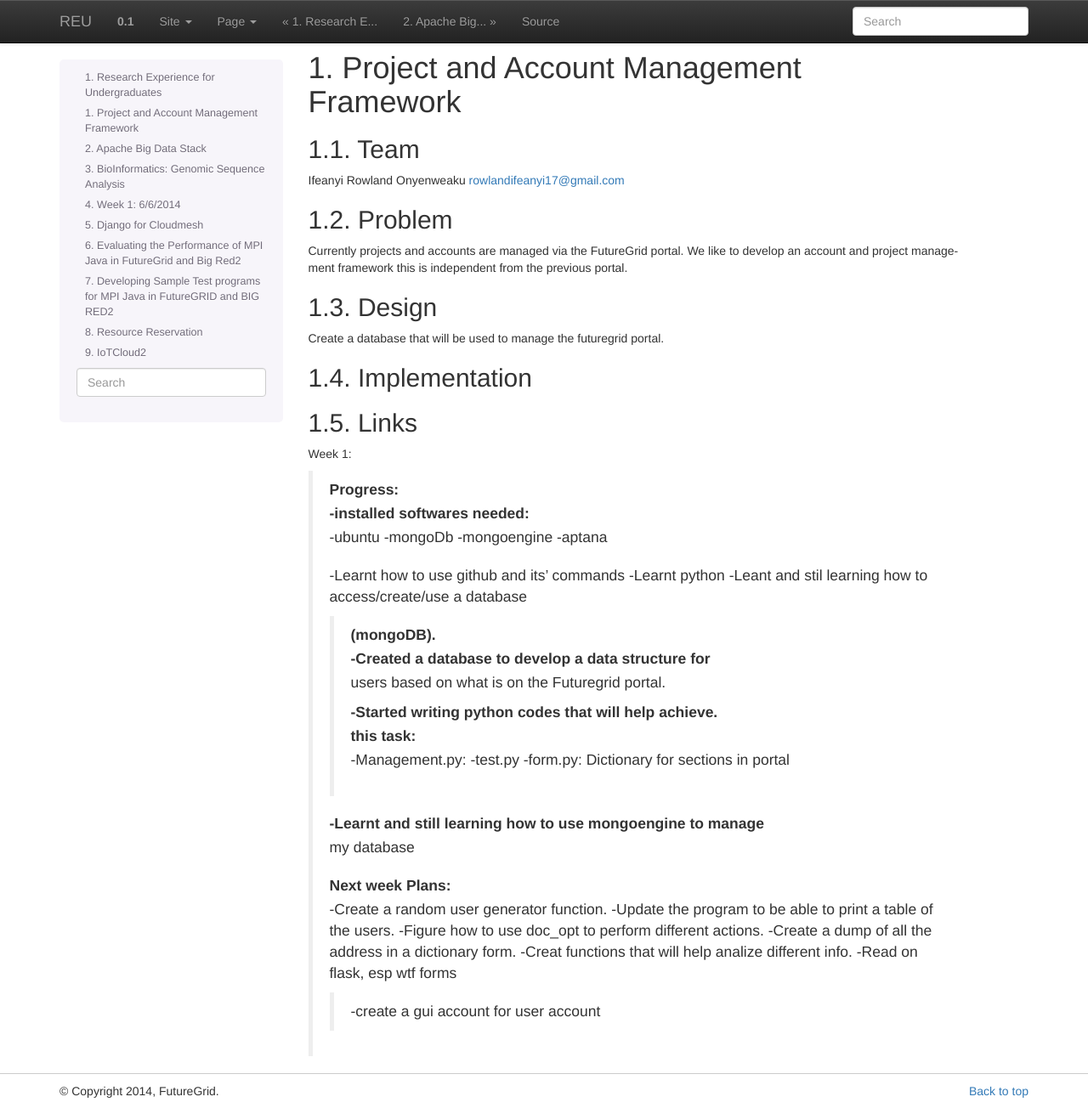
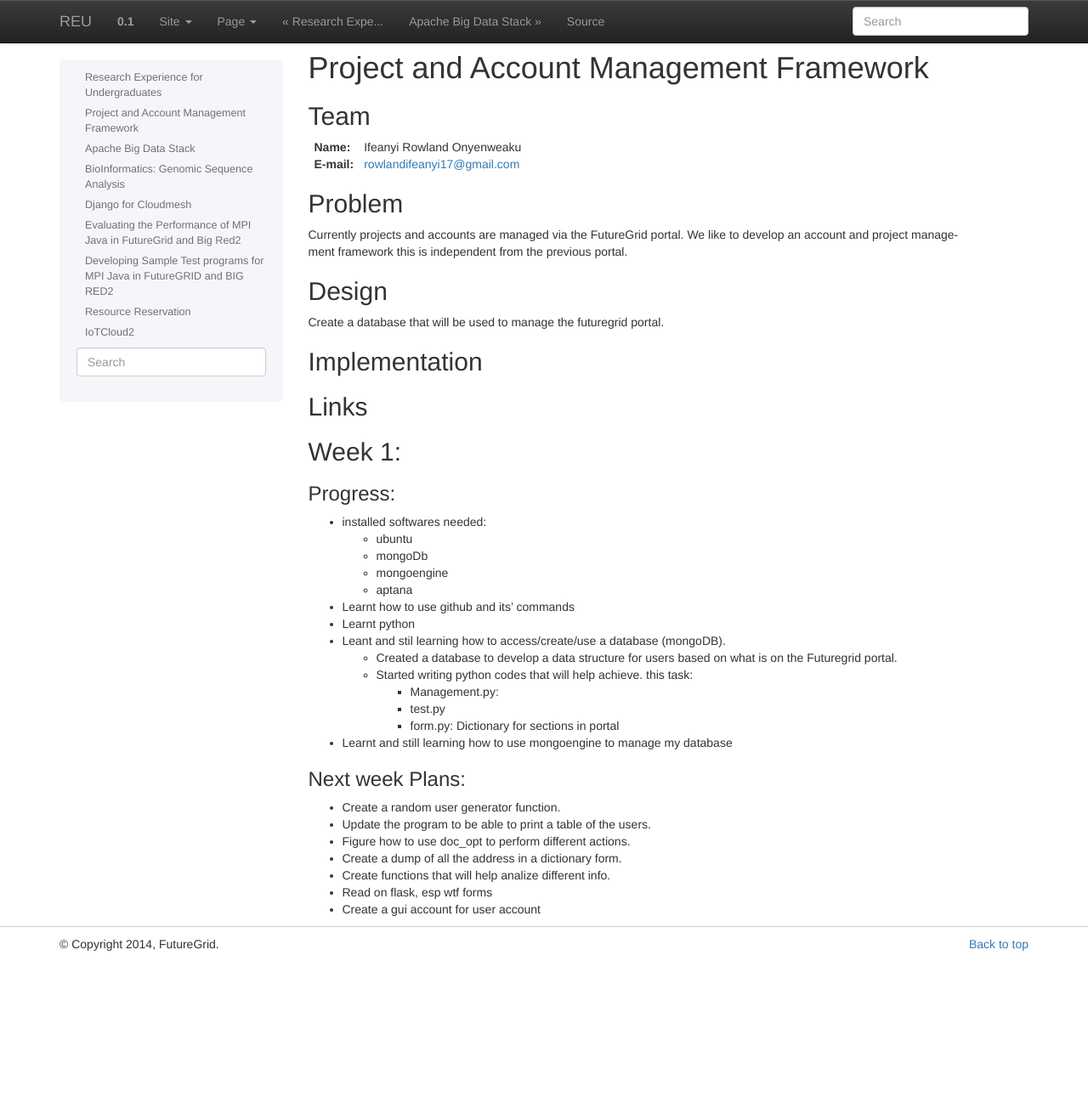
Before and after one commit to cloudmesh-project/reu-2014, a Sphinx documentation site: the page built from doc/source/projects/accounts.rst, in a window 1280 px wide and 1304 px high. Shown: the whole window at 85% size. Built offline with Sphinx 7.4.7, drawn with Linux system fonts in a browser that asks for light colours.

Commit message:
syntax cleanup in bullets

```diff
--- a/doc/source/index.rst
+++ b/doc/source/index.rst
@@ -5,13 +5,15 @@ FutureGrid REU
 
 .. toctree::
    :maxdepth: 2
-   :numbered:
 
    README
 
+######################################################################
+Projects
+######################################################################
+
 .. toctree::
    :glob:
-   :numbered:
    :maxdepth: 1
 
    projects/*
--- a/doc/source/projects/accounts.rst
+++ b/doc/source/projects/accounts.rst
@@ -3,11 +3,15 @@ Project and Account Management Framework
 
 Team
 ----------------------------------------------------------------------
-Ifeanyi Rowland Onyenweaku
-rowlandifeanyi17@gmail.com
+:Name:
+   Ifeanyi Rowland Onyenweaku
+
+:E-mail:
+   rowlandifeanyi17@gmail.com
 
 Problem
 ----------------------------------------------------------------------
+
 Currently projects and accounts are managed via the FutureGrid portal.
 We like to develop an account and project management framework this is
 independent from the previous portal.
@@ -15,6 +19,7 @@ independent from the previous portal.
 
 Design
 ----------------------------------------------------------------------
+
 Create a database that will be used to manage the futuregrid portal.
 
 Implementation
@@ -25,36 +30,44 @@ Implementation
 Links
 ----------------------------------------------------------------------
 
+
 Week 1:
+----------------------------------------------------------------------
 
-   Progress:
-	-installed softwares needed:
-		-ubuntu
-		-mongoDb
-		-mongoengine
-		-aptana
+Progress:
+^^^^^^^^^^^^^^^^^^^^^^^^^^^^^^^^^^^^^^^^^^^^^^^^^^^^^^^^^^^^^^^^^^^^^^
 
-	-Learnt how to use github and its' commands
-	-Learnt python
-	-Leant and stil learning how to access/create/use a database
-	 (mongoDB).
-		-Created a database to develop a data structure for
-		 users based on what is on the Futuregrid portal.
+* installed softwares needed:
 
-		-Started writing python codes that will help achieve.
-		 this task:
-			-Management.py:
-			-test.py
-			-form.py: Dictionary for sections in portal
+  * ubuntu
+  * mongoDb
+  * mongoengine
+  * aptana
 
-	-Learnt and still learning how to use mongoengine to manage
-	 my database
+* Learnt how to use github and its' commands
+* Learnt python
+* Leant and stil learning how to access/create/use a database
+  (mongoDB).
 
-   Next week Plans:
-	-Create a random user generator function.
-	-Update the program to be able to print a table of the users.
-	-Figure how to use doc_opt to perform different actions.
-	-Create a dump of all the address in a dictionary form.
-	-Creat functions that will help analize different info.
-	-Read on flask, esp wtf forms
-		-create a gui account for user account
+  * Created a database to develop a data structure for users based on
+    what is on the Futuregrid portal.
+
+  * Started writing python codes that will help achieve.
+    this task:
+
+    * Management.py:
+    * test.py
+    * form.py: Dictionary for sections in portal
+
+* Learnt and still learning how to use mongoengine to manage
+  my database
+
+Next week Plans:
+^^^^^^^^^^^^^^^^^^^^^^^^^^^^^^^^^^^^^^^^^^^^^^^^^^^^^^^^^^^^^^^^^^^^^^
+* Create a random user generator function.
+* Update the program to be able to print a table of the users.
+* Figure how to use doc_opt to perform different actions.
+* Create a dump of all the address in a dictionary form.
+* Create functions that will help analize different info.
+* Read on flask, esp wtf forms
+* Create a gui account for user account
--- a/doc/source/projects/reservation.rst
+++ b/doc/source/projects/reservation.rst
@@ -50,6 +50,6 @@ Links
 
 Some documentation that I read can be found at:
 
- - http://www.pythonforbeginners.com/
- - http://docs.mongoengine.org/
- - http://docopt.org/
+* http://www.pythonforbeginners.com/
+* http://docs.mongoengine.org/
+* http://docopt.org/
```
Also changed, not shown: doc/source/projects/bioinformatics.rst (+34 -16 lines).
